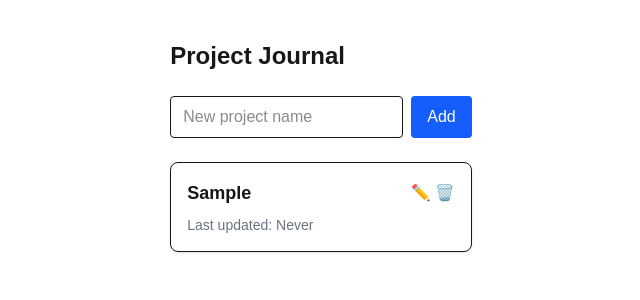
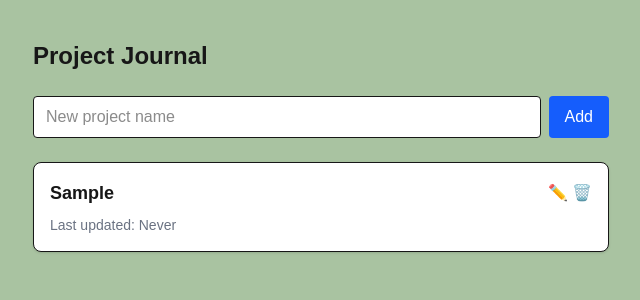
Before and after one commit to Linux711/kibi, a Next.js app: page / in a window 1280 px wide. Both pictures are taken after typing "Sample" into the empty fields and a click on the button "Add". Shown: the top 300 px of the page, without its empty margins (319-959 px from the left). Built offline with nearby package versions, Linux system fonts and the light colour scheme.

Commit message:
added green background and white cell background

```diff
--- a/app/page.tsx
+++ b/app/page.tsx
@@ -40,11 +40,12 @@ export default function Home() {
   }
 
   return (
-    <main className="max-w-xl mx-auto py-10 px-4">
+    <main className="min-h-screen bg-[#A9C3A1] py-10 px-4">
+      <div className="max-w-xl mx-auto">
         <h1 className="text-2xl font-bold mb-6">Project Journal</h1>
         <form onSubmit={addProject} className="flex gap-2 mb-6">
           <input
-          className="border rounded px-3 py-2 flex-1"
+            className="border rounded px-3 py-2 flex-1 bg-white"
             placeholder="New project name"
             value={newName}
             onChange={e => setNewName(e.target.value)}
@@ -61,6 +62,7 @@ export default function Home() {
             projects.map(p => <ProjectCard key={p.id} project={p} onEdit={editProject} onDelete={deleteProject} />)
           )}
         </div>
+      </div>
     </main>
   );
 }
--- a/app/project/[id]/page.tsx
+++ b/app/project/[id]/page.tsx
@@ -37,17 +37,20 @@ export default function ProjectPage() {
 
   if (!project) {
     return (
-      <main className="max-w-xl mx-auto py-10 px-4">
-        <div className="mb-4">
-          <Link href="/" className="text-blue-600 hover:underline">← Back</Link>
+      <main className="min-h-screen bg-[#A9C3A1] py-10 px-4">
+        <div className="max-w-xl mx-auto">
+          <div className="mb-4">
+            <Link href="/" className="text-blue-600 hover:underline">← Back</Link>
+          </div>
+          <div className="text-gray-500">Project not found.</div>
         </div>
-        <div className="text-gray-500">Project not found.</div>
       </main>
     );
   }
 
   return (
-    <main className="max-w-xl mx-auto py-10 px-4">
+    <main className="min-h-screen bg-[#A9C3A1] py-10 px-4">
+      <div className="max-w-xl mx-auto">
       <div className="mb-4 flex items-center justify-between">
         <Link href="/" className="text-blue-600 hover:underline">← Back</Link>
         <h1 className="text-xl font-bold">{project.name}</h1>
@@ -76,6 +79,7 @@ export default function ProjectPage() {
           project.entries.map((e: Entry) => <EntryItem key={e.date} entry={e} />)
         )}
       </div>
+      </div>
     </main>
   );
 }
--- a/components/ProjectCard.tsx
+++ b/components/ProjectCard.tsx
@@ -29,11 +29,11 @@ export default function ProjectCard({
   }
 
   return (
-    <div className="p-4 border rounded-lg shadow hover:bg-gray-50 transition">
+    <div className="p-4 border rounded-lg shadow bg-white hover:bg-gray-50 transition">
       <div className="flex items-center justify-between mb-2">
         {editing ? (
           <input
-            className="flex-1 border rounded px-2 py-1 mr-2"
+            className="flex-1 border rounded px-2 py-1 mr-2 bg-white"
             value={editName}
             onChange={e => setEditName(e.target.value)}
             onKeyDown={e => {
```
Also changed, not shown: tailwind.config.js (added). Lines whose indentation alone changed are shown as unchanged.
